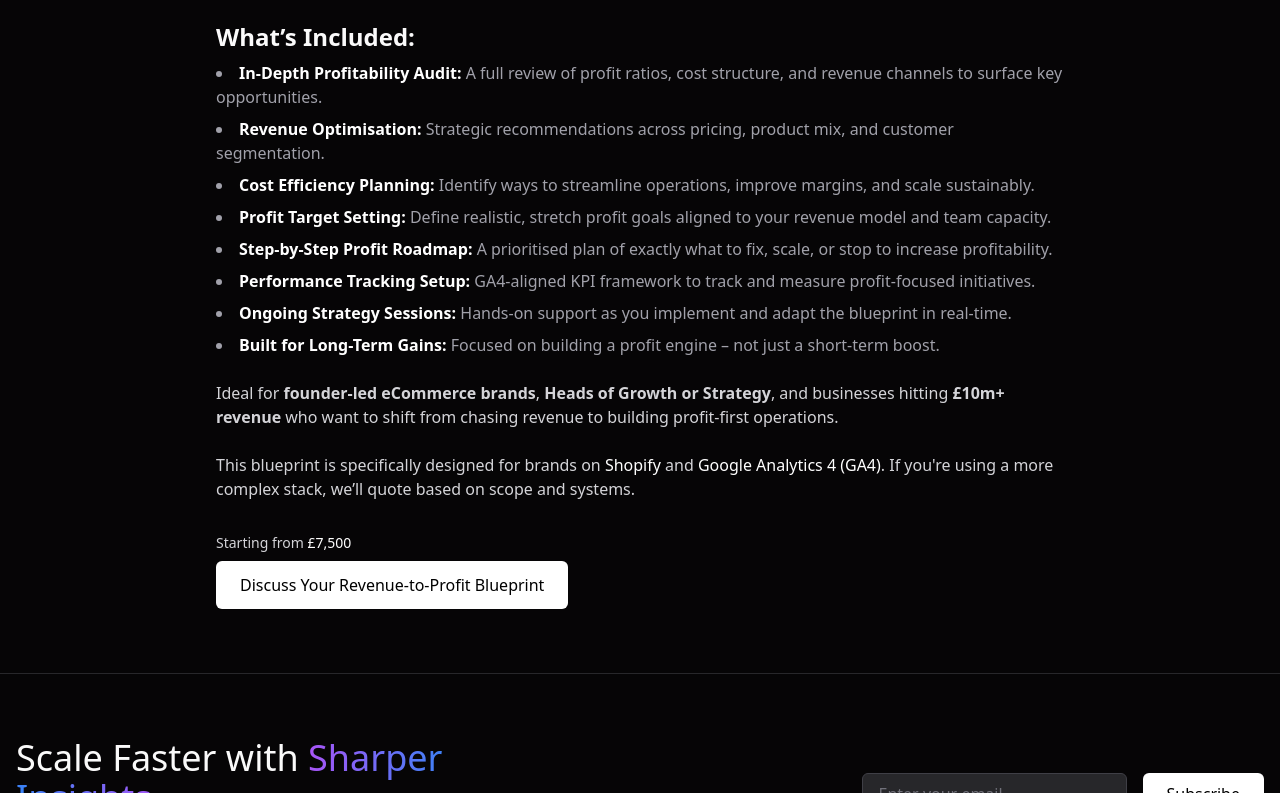
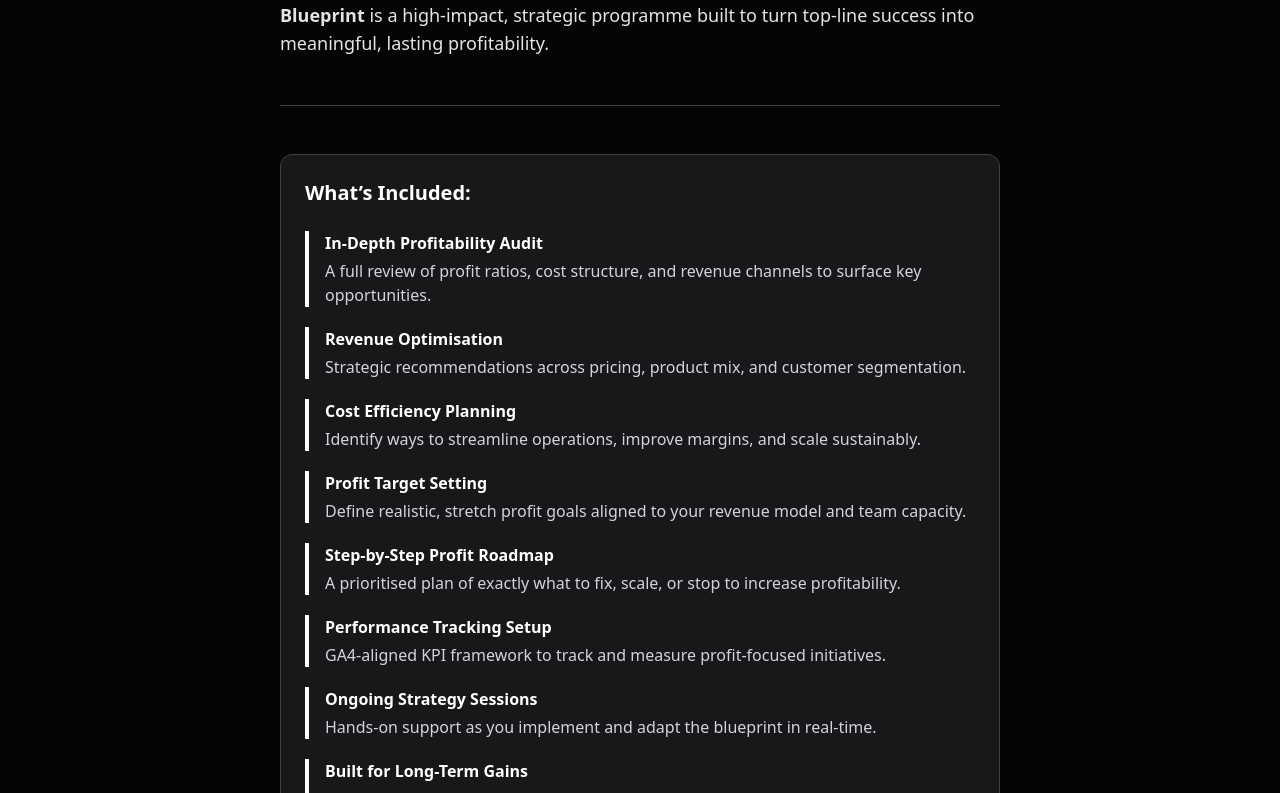
Before and after one commit to RetailSuccessCoach/retail-success-coach, a Next.js app: page /revenue-to-profit-blueprint in a window 1280 px wide. Shown: the part 307-1100 px from the top of the page. Built offline with nearby package versions, Linux system fonts and the light colour scheme.

Commit message:
Refine Revenue-to-Profit Blueprint UX and accessibility

```diff
--- a/src/app/revenue-to-profit-blueprint/page.tsx
+++ b/src/app/revenue-to-profit-blueprint/page.tsx
@@ -17,72 +17,100 @@ export default function RevenueToProfitBlueprintPage() {
         />
       </Head>
       <MainLayout>
-        <section className="py-16 px-6 max-w-4xl mx-auto">
-          <h1 className="text-4xl font-bold mb-4">
+        <section
+          aria-label="Revenue-to-Profit Blueprint Information"
+          className="py-16 px-4 sm:px-6 max-w-3xl mx-auto text-zinc-300 space-y-12"
+        >
+          {/* Header */}
+          <div className="space-y-4">
+            <h1 className="text-3xl sm:text-4xl font-bold text-white leading-snug">
               Revenue-to-Profit Blueprint: Architecting Sustainable Financial Success
             </h1>
-          <p className="text-lg text-zinc-300 mb-6">
+            <p className="text-base sm:text-lg leading-relaxed text-zinc-200">
               Driving strong revenue but not seeing it hit the bottom line? The <strong>Revenue-to-Profit Blueprint</strong> is a high-impact, strategic programme built to turn top-line success into meaningful, lasting profitability.
             </p>
+          </div>
 
-          <h2 className="text-2xl font-semibold mt-8 mb-2">
-            What’s Included:
-          </h2>
-          <ul className="list-disc list-inside text-zinc-400 space-y-2">
-            <li>
-              <span className="font-semibold text-white">In-Depth Profitability Audit:</span>{" "}
-              A full review of profit ratios, cost structure, and revenue channels to surface key opportunities.
-            </li>
-            <li>
-              <span className="font-semibold text-white">Revenue Optimisation:</span>{" "}
-              Strategic recommendations across pricing, product mix, and customer segmentation.
-            </li>
-            <li>
-              <span className="font-semibold text-white">Cost Efficiency Planning:</span>{" "}
-              Identify ways to streamline operations, improve margins, and scale sustainably.
-            </li>
-            <li>
-              <span className="font-semibold text-white">Profit Target Setting:</span>{" "}
-              Define realistic, stretch profit goals aligned to your revenue model and team capacity.
-            </li>
-            <li>
-              <span className="font-semibold text-white">Step-by-Step Profit Roadmap:</span>{" "}
-              A prioritised plan of exactly what to fix, scale, or stop to increase profitability.
-            </li>
-            <li>
-              <span className="font-semibold text-white">Performance Tracking Setup:</span>{" "}
-              GA4-aligned KPI framework to track and measure profit-focused initiatives.
-            </li>
-            <li>
-              <span className="font-semibold text-white">Ongoing Strategy Sessions:</span>{" "}
-              Hands-on support as you implement and adapt the blueprint in real-time.
-            </li>
-            <li>
-              <span className="font-semibold text-white">Built for Long-Term Gains:</span>{" "}
-              Focused on building a profit engine – not just a short-term boost.
-            </li>
-          </ul>
+          {/* Divider */}
+          <div className="border-t border-zinc-700" />
 
-          <p className="mt-6 text-zinc-300">
+          {/* What’s Included */}
+          <div className="bg-zinc-900 border border-zinc-700 rounded-xl p-5 sm:p-6">
+            <h2 className="text-xl font-semibold text-white mb-6">What’s Included:</h2>
+
+            <div className="space-y-5 text-sm sm:text-base leading-relaxed">
+              <div className="border-l-4 border-white pl-4">
+                <p className="text-white font-semibold mb-1">In-Depth Profitability Audit</p>
+                <p className="text-zinc-300">A full review of profit ratios, cost structure, and revenue channels to surface key opportunities.</p>
+              </div>
+
+              <div className="border-l-4 border-white pl-4">
+                <p className="text-white font-semibold mb-1">Revenue Optimisation</p>
+                <p className="text-zinc-300">Strategic recommendations across pricing, product mix, and customer segmentation.</p>
+              </div>
+
+              <div className="border-l-4 border-white pl-4">
+                <p className="text-white font-semibold mb-1">Cost Efficiency Planning</p>
+                <p className="text-zinc-300">Identify ways to streamline operations, improve margins, and scale sustainably.</p>
+              </div>
+
+              <div className="border-l-4 border-white pl-4">
+                <p className="text-white font-semibold mb-1">Profit Target Setting</p>
+                <p className="text-zinc-300">Define realistic, stretch profit goals aligned to your revenue model and team capacity.</p>
+              </div>
+
+              <div className="border-l-4 border-white pl-4">
+                <p className="text-white font-semibold mb-1">Step-by-Step Profit Roadmap</p>
+                <p className="text-zinc-300">A prioritised plan of exactly what to fix, scale, or stop to increase profitability.</p>
+              </div>
+
+              <div className="border-l-4 border-white pl-4">
+                <p className="text-white font-semibold mb-1">Performance Tracking Setup</p>
+                <p className="text-zinc-300">GA4-aligned KPI framework to track and measure profit-focused initiatives.</p>
+              </div>
+
+              <div className="border-l-4 border-white pl-4">
+                <p className="text-white font-semibold mb-1">Ongoing Strategy Sessions</p>
+                <p className="text-zinc-300">Hands-on support as you implement and adapt the blueprint in real-time.</p>
+              </div>
+
+              <div className="border-l-4 border-white pl-4">
+                <p className="text-white font-semibold mb-1">Built for Long-Term Gains</p>
+                <p className="text-zinc-300">Focused on building a profit engine – not just a short-term boost.</p>
+              </div>
+            </div>
+          </div>
+
+          {/* Divider */}
+          <div className="border-t border-zinc-700" />
+
+          {/* Audience */}
+          <div className="space-y-4 text-sm sm:text-base leading-relaxed text-zinc-200">
+            <p>
               Ideal for <strong>founder-led eCommerce brands</strong>, <strong>Heads of Growth or Strategy</strong>, and businesses hitting <strong>£10m+ revenue</strong> who want to shift from chasing revenue to building profit-first operations.
             </p>
 
-          <p className="mt-6 text-zinc-300">
+            <p>
               This blueprint is specifically designed for brands on <span className="text-white">Shopify</span> and <span className="text-white">Google Analytics 4 (GA4)</span>. If you're using a more complex stack, we’ll quote based on scope and systems.
             </p>
+          </div>
 
-          <div className="mt-8">
-            <p className="text-zinc-300 text-sm mb-2">
+          {/* CTA */}
+          <div className="bg-zinc-800 border border-zinc-700 rounded-xl p-5 sm:p-6 text-center">
+            <p className="text-sm text-zinc-400 mb-3">
               Starting from <span className="text-white font-medium">£7,500</span>
             </p>
             <a
               href="/revenue-to-profit-blueprint-call"
-              className="inline-block px-6 py-3 bg-white text-black font-medium rounded-md hover:bg-zinc-200 transition"
+              role="button"
+              aria-label="Discuss your Revenue-to-Profit Blueprint"
+              className="inline-block px-6 py-3 bg-white text-black font-semibold rounded-full hover:bg-zinc-200 transition-colors"
             >
-              Discuss Your Revenue-to-Profit Blueprint
+              Discuss Your Revenue-to-Profit Blueprint →
             </a>
           </div>
         </section>
+
       </MainLayout>
     </>
   );
```
Lines whose indentation alone changed are shown as unchanged.
